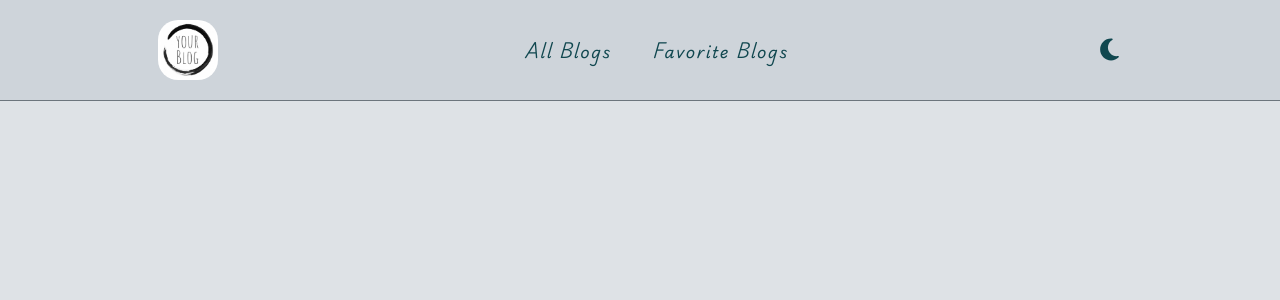
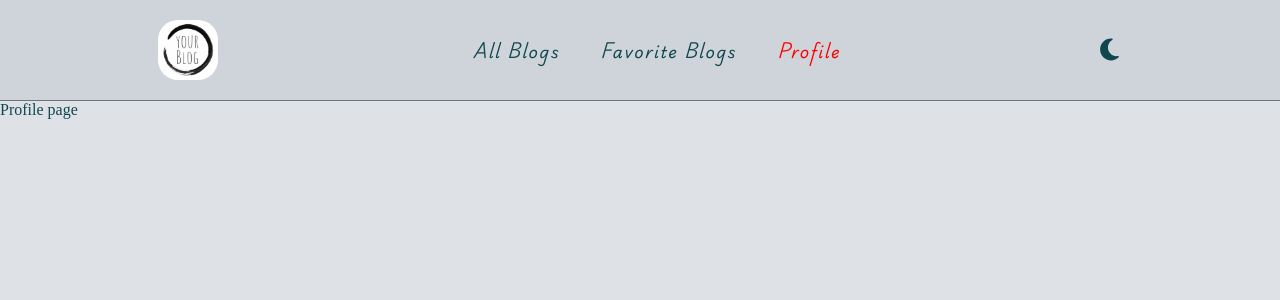
Before and after one commit to TeaChareqishvili/DevSphere-, a React (Create React App) app in the folder blogs/: page /profile in a window 1280 px wide. Shown: the top 300 px of the page. Built offline with nearby package versions, Linux system fonts and the light colour scheme.

Commit message:
add profile page

```diff
--- a/blogs/src/App.tsx
+++ b/blogs/src/App.tsx
@@ -5,6 +5,7 @@ import { useContext } from "react";
 import { Routes, Route } from "react-router-dom";
 import AllBlogs from "./components/AllBlogs";
 import { ThemeContext } from "./context/Theme/ThemeProvider";
+import Profile from "./components/Profile";
 
 function App() {
   const { theme } = useContext(ThemeContext);
@@ -13,7 +14,7 @@ function App() {
       <Header />
       <Routes>
         <Route path="/" element={<AllBlogs />} />
-
+        <Route path="/profile" element={<Profile />} />
         <Route path="/favorite" element={<FavoriteBlogs />} />
       </Routes>
     </div>
--- a/blogs/src/components/Navigation.tsx
+++ b/blogs/src/components/Navigation.tsx
@@ -25,6 +25,15 @@ export default function Navigation() {
         >
           Favorite Blogs
         </NavLink>
+        <NavLink
+          style={({ isActive }) => ({
+            color: isActive ? "red" : theme === "light" ? "#10474f" : "#ffffff",
+          })}
+          className="navigation-list"
+          to="/profile"
+        >
+          Profile
+        </NavLink>
       </nav>
     </>
   );
--- /dev/null
+++ b/blogs/src/components/Profile.tsx
@@ -0,0 +1,3 @@
+export default function Profile() {
+  return <div>Profile page</div>;
+}
```
